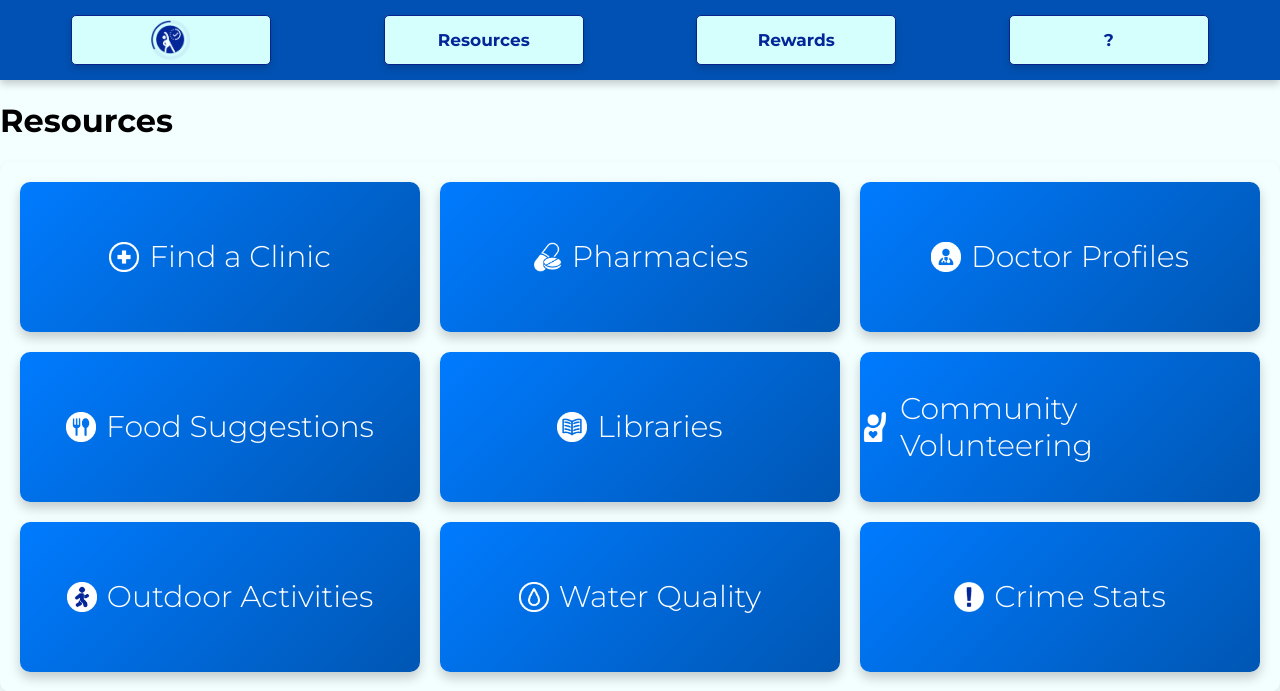
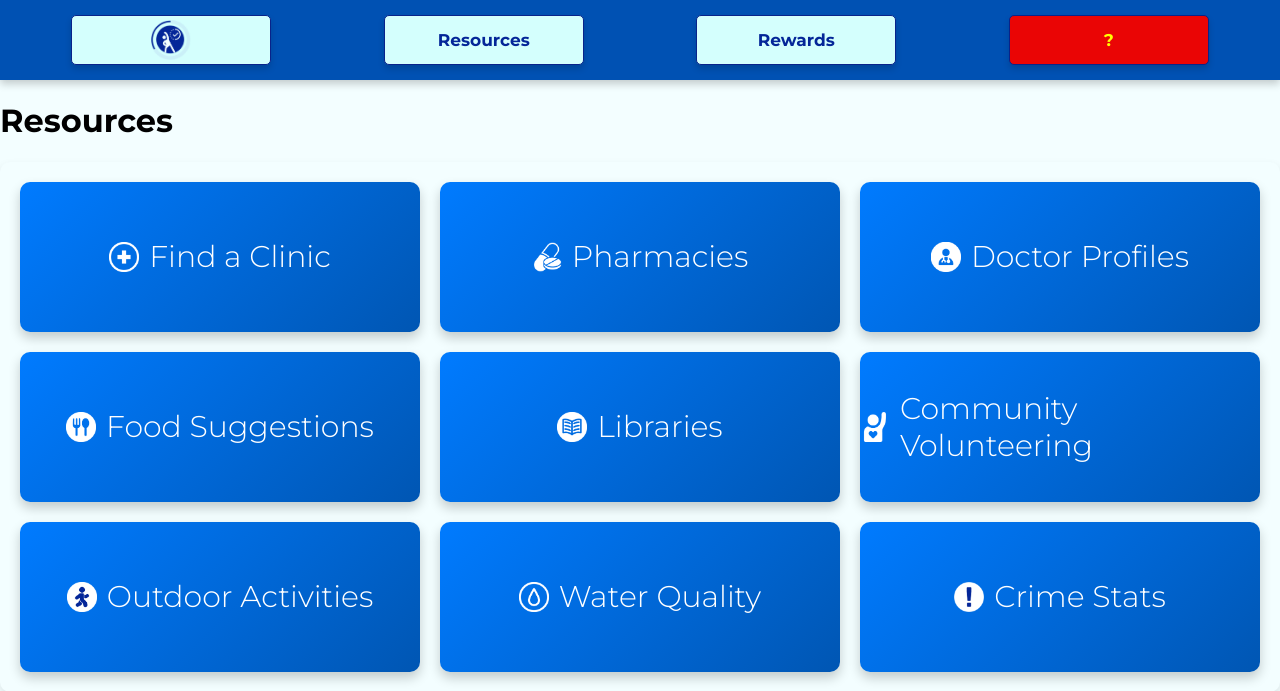
Before and after one commit to gapuzjia/2024-Big-Data-Hackathon, a Flask app: page /resources in a window 1280 px wide. Shown: the top 691 px of the page. Run offline with Flask 3, Linux system fonts and the light colour scheme; parts of the project's set-up code (start-up, migrations or seed data) failed here and were passed over.

Commit message:
FIx red buttons

```diff
--- a/vitalwatch/static/styles.css
+++ b/vitalwatch/static/styles.css
@@ -123,10 +123,9 @@ body
 
 
 /* help button */
-#menu_bar .help
-{
-    background-color: #ea0505; /* Color for the help button */
-    color: yellow;
+#menu_bar .help {
+    background-color: #ea0505 !important; /* Red background */
+    color: yellow !important; /* Yellow text */
 }
 
 /* Hover effect: buttons */
--- a/vitalwatch/templates/events.html
+++ b/vitalwatch/templates/events.html
@@ -25,7 +25,7 @@
                <button type="button">Rewards</button>
             </a>
             <a href="/help">
-            <button type="button">?</button>
+               <button type="button" class="help">?</button>
             </a>
         </div>
     </main>
--- a/vitalwatch/templates/index.html
+++ b/vitalwatch/templates/index.html
@@ -25,9 +25,10 @@
                <button type="button">Rewards</button>
             </a>
             <a href="/help">
-            <button type="button">?</button>
+               <button type="button" class="help">?</button>
             </a>
         </div>
+    </main>
 
         <!-- Table for daily health goals -->
         <div class="row">
--- a/vitalwatch/templates/museums.html
+++ b/vitalwatch/templates/museums.html
@@ -24,8 +24,11 @@
             <a href="/rewards">
                <button type="button">Rewards</button>
             </a>
-         <button class="/help" type="button">?</button>
+            <a href="/help">
+               <button type="button" class="help">?</button>
+            </a>
         </div>
+    </main>
 
     <!-- Centered heading -->
     <h1>Museums and Exhibits</h1>
--- a/vitalwatch/templates/resources.html
+++ b/vitalwatch/templates/resources.html
@@ -10,6 +10,7 @@
     <title>Resources</title>
 </head>
 <body>
+    <main>
         <div id="menu_bar">
             <a href="/">
                 <button type="button" class="home-button">
@@ -23,9 +24,10 @@
                <button type="button">Rewards</button>
             </a>
             <a href="/help">
-           <button type="button">?</button>
+               <button type="button" class="help">?</button>
             </a>
         </div>
+    </main>
     <!-- Centered heading -->
     <h1>Resources</h1>
 
--- a/vitalwatch/templates/restaurants.html
+++ b/vitalwatch/templates/restaurants.html
@@ -12,6 +12,7 @@
 </head>
 <body>
     <main>
+        <main>
             <div id="menu_bar">
                 <a href="/">
                     <button type="button" class="home-button">
@@ -24,8 +25,11 @@
                 <a href="/rewards">
                    <button type="button">Rewards</button>
                 </a>
-         <button class="/help" type="button">?</button>
+                <a href="/help">
+                   <button type="button" class="help">?</button>
+                </a>
             </div>
+        </main>
 
     <!-- Centered heading -->
     <h1>Healthy Eating</h1>
--- a/vitalwatch/templates/rewards.html
+++ b/vitalwatch/templates/rewards.html
@@ -10,6 +10,7 @@
     <title>Home Page</title>
 </head>
 <body>
+    <main>
         <div id="menu_bar">
             <a href="/">
                 <button type="button" class="home-button">
@@ -23,9 +24,10 @@
                <button type="button">Rewards</button>
             </a>
             <a href="/help">
-           <button type="button">?</button>
+               <button type="button" class="help">?</button>
             </a>
         </div>
+    </main>
 
     <div id="container">
         <div class="wheel-container">
--- a/vitalwatch/templates/search.html
+++ b/vitalwatch/templates/search.html
@@ -11,6 +11,7 @@
 </head>
 <body>
     <!-- Header bar for website with buttons to direct user to the correct page -->
+    <<main>
         <div id="menu_bar">
             <a href="/">
                 <button type="button" class="home-button">
@@ -27,6 +28,7 @@
                <button type="button" class="help">?</button>
             </a>
         </div>
+    </main>
 
     <!-- Centered heading -->
     <h1>Outdoor Activities Near You</h1>
```
Lines whose indentation alone changed are shown as unchanged.
